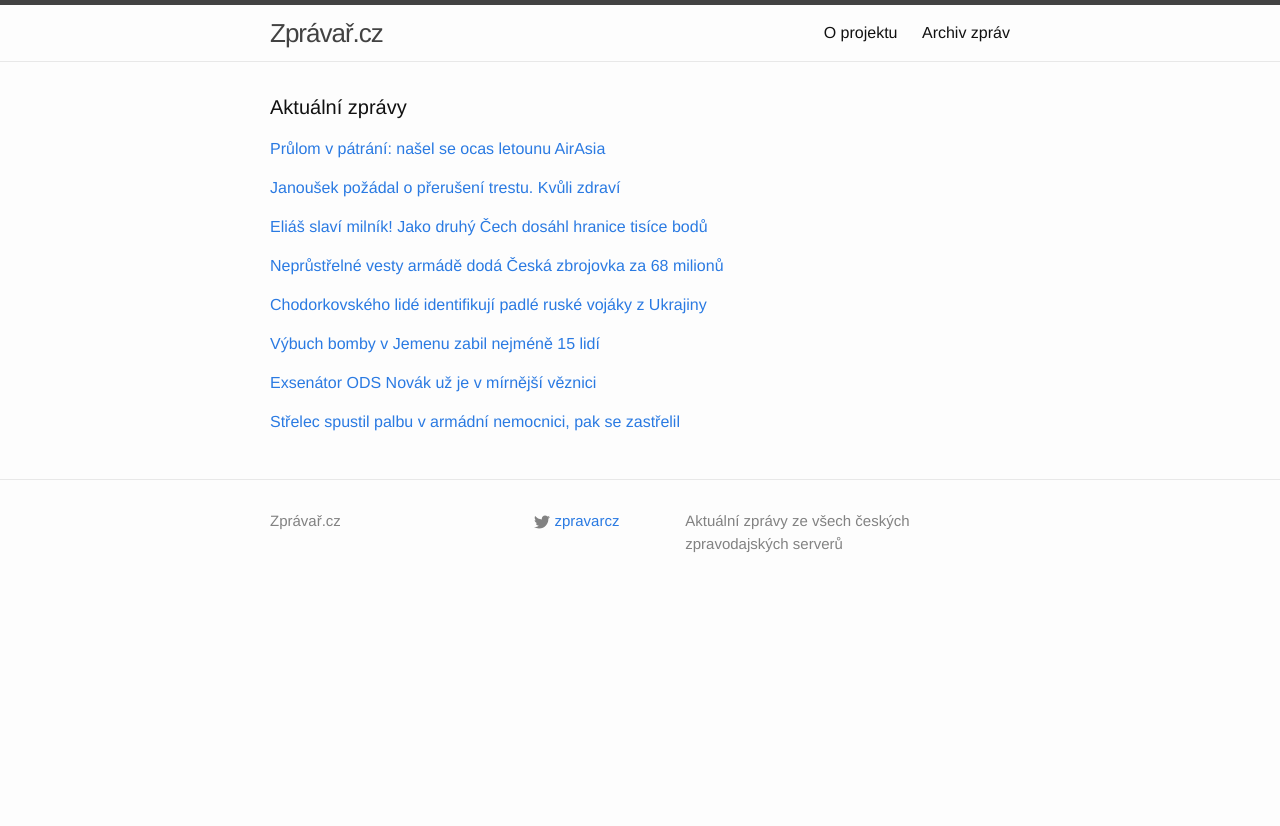
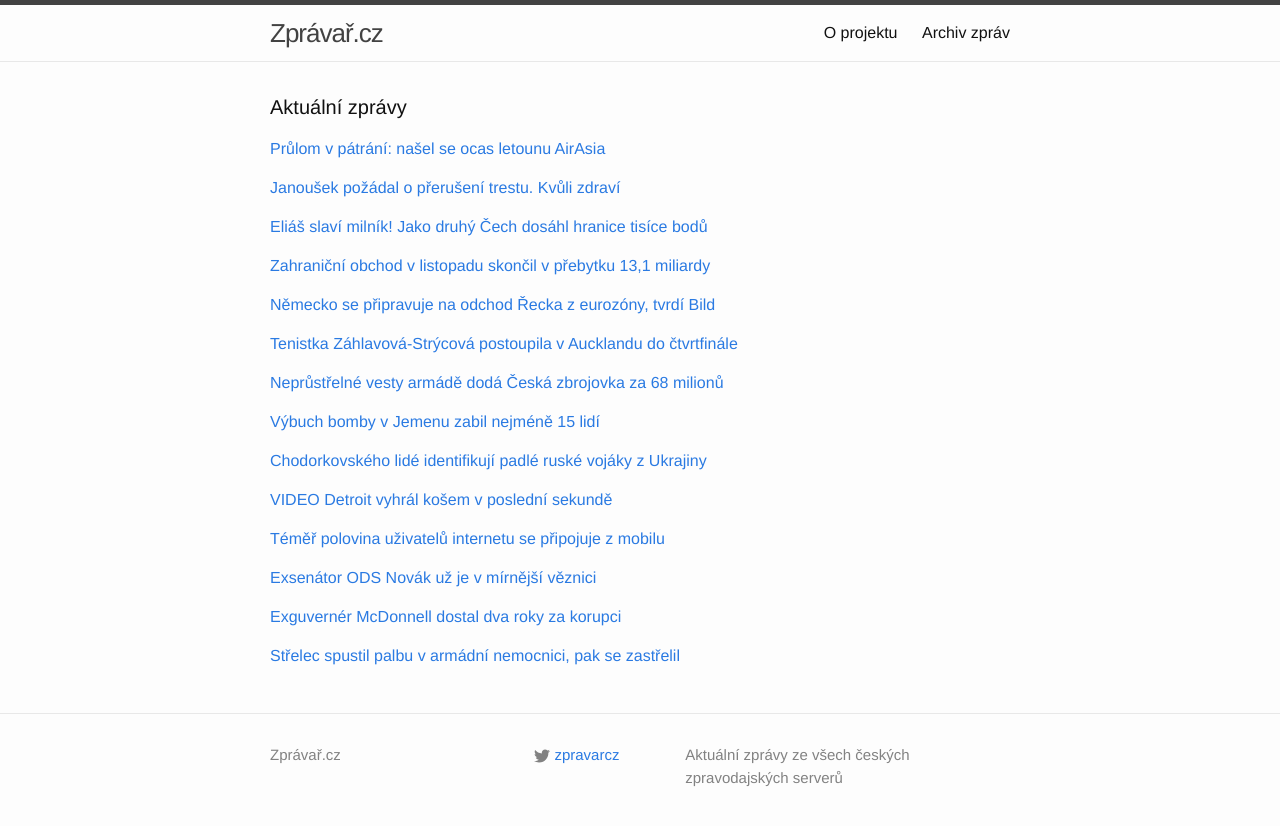
Before and after one commit to adliska/zpravar, a Jekyll site: the page built from index.html, in a window 1280 px wide. Shown: the top 826 px of the page. Built offline with Jekyll 4.4.1, drawn with Linux system fonts in a browser that asks for light colours.

Commit message:
zpravar news update

```diff
--- a/index.html
+++ b/index.html
@@ -44,39 +44,85 @@ layout: default
 <li><a href=http://sport.aktualne.cz/magicky-eliasuv-vecer-zaril-a-pokoril-hranici-1000-bodu/r~c163d926962c11e4ba57002590604f2e/>Magický Eliášův večer! Zářil a pokořil hranicí 1000 bodů - sport.aktualne.cz</a></li>
 <li><a href=http://www.sportovninoviny.cz/zpravy/elias-jako-druhy-cesky-hrac-zdolal-v-nhl-hranici-1000-bodu/1165755>Eliáš jako druhý český hráč zdolal v NHL hranici 1000 bodů - www.sportovninoviny.cz</a></li>
 </ul>
-</div><p><a href="javascript:;" onclick="toggle_visibility('zpravy3')">Neprůstřelné vesty armádě dodá Česká zbrojovka za 68 milionů</a></p>
+</div><p><a href="javascript:;" onclick="toggle_visibility('zpravy3')">Zahraniční obchod v listopadu skončil v přebytku 13,1 miliardy</a></p>
 <div id="zpravy3" style="display:none">
+<ul>
+<li><a href=http://www.novinky.cz/ekonomika/358038-zahranicni-obchod-v-listopadu-skoncil-v-prebytku-13-1-miliardy.html>Zahraniční obchod v listopadu skončil v přebytku 13,1 miliardy - www.novinky.cz</a></li>
+<li><a href=http://zpravy.e15.cz/burzy-a-trhy/makroekonomicka-data/prebytek-ceskeho-zahranicniho-obchodu-stoupl-na-13-miliard-1150683>Přebytek českého zahraničního obchodu stoupl na 13 miliard - zpravy.e15.cz</a></li>
+<li><a href=http://www.denik.cz/ekonomika/zahranicni-obchod-loni-v-listopadu-skoncil-v-prebytku-13-miliard-20150107.html>Zahraniční obchod loni v listopadu skončil v přebytku 13 miliard - www.denik.cz</a></li>
+<li><a href=http://zpravy.e15.cz/domaci/ekonomika/zahranicni-obchod-skoncil-v-prebytku-13-1-miliardy-2-1150683>Zahraniční obchod skončil v přebytku 13,1 miliardy - zpravy.e15.cz</a></li>
+<li><a href=http://byznys.ihned.cz/c1-63344760-vyvoz-i-dovoz-v-listopadu-mezirocne-rostl-prebytek-obchodu-byl-13-miliard>Vývoz i dovoz v listopadu meziročně rostl. Přebytek obchodu byl 13 miliard - byznys.ihned.cz</a></li>
+</ul>
+</div><p><a href="javascript:;" onclick="toggle_visibility('zpravy4')">Německo se připravuje na odchod Řecka z eurozóny, tvrdí Bild</a></p>
+<div id="zpravy4" style="display:none">
+<ul>
+<li><a href=http://zpravy.e15.cz/zahranicni/politika/nemecko-se-pripravuje-na-odchod-recka-z-eurozony-tvrdi-bild-1150678>Německo se připravuje na odchod Řecka z eurozóny, tvrdí Bild - zpravy.e15.cz</a></li>
+<li><a href=http://zpravy.e15.cz/zahranicni/ekonomika/nemecko-se-pripravuje-na-mozny-odchod-recka-z-eurozony-1150678>Německo se připravuje na možný odchod Řecka z eurozóny - zpravy.e15.cz</a></li>
+<li><a href=http://echo24.cz/a/wm9i9>Německo se chystá na odchod Řecka z eurozóny - echo24.cz</a></li>
+<li><a href=http://www.financninoviny.cz/zpravodajstvi/zpravy/bild-nemecko-se-pripravuje-na-mozny-odchod-recka-z-eurozony/1165797>Bild: Německo se připravuje na možný odchod Řecka z eurozóny - www.financninoviny.cz</a></li>
+</ul>
+</div><p><a href="javascript:;" onclick="toggle_visibility('zpravy5')">Tenistka Záhlavová-Strýcová postoupila v Aucklandu do čtvrtfinále</a></p>
+<div id="zpravy5" style="display:none">
+<ul>
+<li><a href=http://www.rozhlas.cz/_zprava/tenistka-zahlavovastrycova-postoupila-v-aucklandu-do-ctvrtfinale--1440521>Tenistka Záhlavová-Strýcová postoupila v Aucklandu do čtvrtfinále - www.rozhlas.cz</a></li>
+<li><a href=http://www.denik.cz/tenis/pliskova-vypadla-v-brisbane-ve-trech-setech-s-kudrjavcevovou-20150107.html>Plíšková v Brisbane vypadla, Záhlavová-Strýcová je v Aucklandu ve čtrvtfinále - www.denik.cz</a></li>
+<li><a href=http://sport.idnes.cz/tenis-turnaje-vysledky-zpravodajstvi-dhw-/tenis.aspx?c=A150107_073630_tenis_rou>Záhlavová-Strýcová je v Aucklandu ve čtvrtfinále, dvě Češky dohrály - sport.idnes.cz</a></li>
+<li><a href=http://sport.aktualne.cz/strycova-jde-v-aucklandu-do-ctvrtfinale-hradecka-konci/r~b907249e963711e49fc3002590604f2e/>Strýcová jde v Aucklandu do čtvrtfinále, Hradecká končí - sport.aktualne.cz</a></li>
+</ul>
+</div><p><a href="javascript:;" onclick="toggle_visibility('zpravy6')">Neprůstřelné vesty armádě dodá Česká zbrojovka za 68 milionů</a></p>
+<div id="zpravy6" style="display:none">
 <ul>
 <li><a href=http://zpravy.e15.cz/byznys/obchod-a-sluzby/neprustrelne-vesty-armade-doda-ceska-zbrojovka-za-68-milionu-1150676>Neprůstřelné vesty armádě dodá Česká zbrojovka za 68 milionů - zpravy.e15.cz</a></li>
 <li><a href=http://www.denik.cz/z_domova/neprustrelne-vesty-armade-doda-ceska-zbrojovka-za-68-milionu-20150107.html>Neprůstřelné vesty armádě dodá Česká zbrojovka za 68 milionů - www.denik.cz</a></li>
 <li><a href=http://zpravy.aktualne.cz/domaci/neprustrelne-vesty-armade-doda-ceska-zbrojovka-za-68-milionu/r~0710955e963711e486b9002590604f2e/>Neprůstřelné vesty armádě dodá Česká zbrojovka za 68 milionů - zpravy.aktualne.cz</a></li>
 <li><a href=http://www.ceskenoviny.cz/zpravy/zpravy/neprustrelne-vesty-armade-doda-ceska-zbrojovka-za-68-milionu/1165748>Neprůstřelné vesty armádě dodá Česká zbrojovka za 68 milionů - www.ceskenoviny.cz</a></li>
 </ul>
-</div><p><a href="javascript:;" onclick="toggle_visibility('zpravy4')">Chodorkovského lidé identifikují padlé ruské vojáky z Ukrajiny</a></p>
-<div id="zpravy4" style="display:none">
+</div><p><a href="javascript:;" onclick="toggle_visibility('zpravy7')">Výbuch bomby v Jemenu zabil nejméně 15 lidí</a></p>
+<div id="zpravy7" style="display:none">
+<ul>
+<li><a href=http://www.ceskenoviny.cz/zpravy/zpravy/vybuch-bomby-v-jemenu-zabil-nejmene-15-lidi/1165754>Výbuch bomby v Jemenu zabil nejméně 15 lidí - www.ceskenoviny.cz</a></li>
+<li><a href=http://zpravy.idnes.cz/pred-policejni-akademii-v-jemenu-vybuchlo-auto-fq7-/zahranicni.aspx?c=A150107_072413_zahranicni_wlk>Před policejní akademií v Jemenu vybuchlo auto, nejméně 15 mrtvých - zpravy.idnes.cz</a></li>
+<li><a href=http://zpravy.aktualne.cz/zahranici/pri-vybuchu-pred-akademii-v-jemenu-zahynuly-desitky-lidi/r~117961ba962d11e490f70025900fea04/>Při výbuchu před akademií v Jemenu zahynuly desítky lidí - zpravy.aktualne.cz</a></li>
+<li><a href=http://www.ceskenoviny.cz/zpravy/zpravy/vybuch-v-jemenu-si-zrejme-vyzadal-desitky-obeti/1165754>Výbuch v Jemenu si zřejmě vyžádal desítky obětí - www.ceskenoviny.cz</a></li>
+</ul>
+</div><p><a href="javascript:;" onclick="toggle_visibility('zpravy8')">Chodorkovského lidé identifikují padlé ruské vojáky z Ukrajiny</a></p>
+<div id="zpravy8" style="display:none">
 <ul>
 <li><a href=http://zpravy.idnes.cz/chodorkovskij-identifikace-obeti-ukrajina-rusko-fb1-/zahranicni.aspx?c=A150107_070025_zahranicni_wlk>Chodorkovského lidé identifikují padlé ruské vojáky z Ukrajiny - zpravy.idnes.cz</a></li>
 <li><a href=http://zpravy.e15.cz/zahranicni/udalosti/chodorkovskeho-lide-se-snazi-identifikovat-ruske-padle-z-ukrajiny-1150635>Chodorkovského lidé se snaží identifikovat ruské padlé z Ukrajiny - zpravy.e15.cz</a></li>
 <li><a href=http://www.novinky.cz/zahranicni/evropa/358027-chodorkovskeho-lide-se-snazi-identifikovat-ruske-padle-z-ukrajiny.html>Chodorkovského lidé se snaží identifikovat ruské padlé z Ukrajiny  - www.novinky.cz</a></li>
 <li><a href=http://www.ceskenoviny.cz/zpravy/zpravy/chodorkovskeho-lide-se-snazi-identifikovat-ruske-padle-z-ukrajiny/1165738>Chodorkovského lidé se snaží identifikovat ruské padlé z Ukrajiny - www.ceskenoviny.cz</a></li>
 </ul>
-</div><p><a href="javascript:;" onclick="toggle_visibility('zpravy5')">Výbuch bomby v Jemenu zabil nejméně 15 lidí</a></p>
-<div id="zpravy5" style="display:none">
+</div><p><a href="javascript:;" onclick="toggle_visibility('zpravy9')">VIDEO Detroit vyhrál košem v poslední sekundě</a></p>
+<div id="zpravy9" style="display:none">
 <ul>
-<li><a href=http://www.ceskenoviny.cz/zpravy/zpravy/vybuch-bomby-v-jemenu-zabil-nejmene-15-lidi/1165754>Výbuch bomby v Jemenu zabil nejméně 15 lidí - www.ceskenoviny.cz</a></li>
-<li><a href=http://zpravy.idnes.cz/pred-policejni-akademii-v-jemenu-vybuchlo-auto-fq7-/zahranicni.aspx?c=A150107_072413_zahranicni_wlk>Před policejní akademií v Jemenu vybuchlo auto, nejméně 15 mrtvých - zpravy.idnes.cz</a></li>
-<li><a href=http://zpravy.aktualne.cz/zahranici/pri-vybuchu-pred-akademii-v-jemenu-zahynuly-desitky-lidi/r~117961ba962d11e490f70025900fea04/>Při výbuchu před akademií v Jemenu zahynuly desítky lidí - zpravy.aktualne.cz</a></li>
-<li><a href=http://www.ceskenoviny.cz/zpravy/zpravy/vybuch-v-jemenu-si-zrejme-vyzadal-desitky-obeti/1165754>Výbuch v Jemenu si zřejmě vyžádal desítky obětí - www.ceskenoviny.cz</a></li>
+<li><a href=http://sport.aktualne.cz/video-detroit-vyhral-kosem-v-posledni-sekunde/r~fe523818964611e4a7d8002590604f2e/>VIDEO Detroit vyhrál košem v poslední sekundě - sport.aktualne.cz</a></li>
+<li><a href=http://www.sportovninoviny.cz/zpravy/basketbaliste-detroitu-vyhrali-v-nba-kosem-v-posledni-sekunde/1165811>Basketbalisté Detroitu vyhráli v NBA košem v poslední sekundě - www.sportovninoviny.cz</a></li>
+<li><a href=http://www.denik.cz/ostatni_sport/detroit-v-nba-urval-vitezstvi-kosem-v-posledni-vterine-zapasu-20150107.html>Detroit v NBA urval vítězství košem v poslední vteřině zápasu - www.denik.cz</a></li>
 </ul>
-</div><p><a href="javascript:;" onclick="toggle_visibility('zpravy6')">Exsenátor ODS Novák už je v mírnější věznici</a></p>
-<div id="zpravy6" style="display:none">
+</div><p><a href="javascript:;" onclick="toggle_visibility('zpravy10')">Téměř polovina uživatelů internetu se připojuje z mobilu</a></p>
+<div id="zpravy10" style="display:none">
+<ul>
+<li><a href=http://www.novinky.cz/internet-a-pc/357970-temer-polovina-uzivatelu-internetu-se-pripojuje-z-mobilu.html>Téměř polovina uživatelů internetu se připojuje z mobilu - www.novinky.cz</a></li>
+<li><a href=http://strategie.e15.cz/zpravy/polovina-pristupu-na-internet-je-z-mobilnich-zarizeni-1150535>Polovina přístupů na internet je z mobilních zařízení - strategie.e15.cz</a></li>
+<li><a href=http://www.lidovky.cz/z-mobilu-pristupuje-na-weby-uz-temer-polovina-uzivatelu-pe2-/media.aspx?c=A150106_143037_ln-media_sk>Z mobilů přistupuje na weby už téměř polovina uživatelů  - www.lidovky.cz</a></li>
+</ul>
+</div><p><a href="javascript:;" onclick="toggle_visibility('zpravy11')">Exsenátor ODS Novák už je v mírnější věznici</a></p>
+<div id="zpravy11" style="display:none">
 <ul>
 <li><a href=http://zpravy.e15.cz/domaci/udalosti/exsenator-ods-novak-uz-je-v-mirnejsi-veznici-1150674>Exsenátor ODS Novák už je v mírnější věznici - zpravy.e15.cz</a></li>
 <li><a href=http://usti.idnes.cz/prerazeni-alexandra-novaka-do-mirnejsiho-vezeni-fub-/usti-zpravy.aspx?c=A150106_162033_usti-zpravy_alh>Exsenátor Novák šel do mírnějšího vězení, má větší šanci na propuštění - usti.idnes.cz</a></li>
 <li><a href=http://www.denik.cz/z_domova/byvaly-senator-ods-alexandr-novak-byl-premisten-do-mirnejsi-veznice-20150107.html>Bývalý senátor ODS Alexandr Novák byl přemístěn do mírnější věznice - www.denik.cz</a></li>
 </ul>
-</div><p><a href="javascript:;" onclick="toggle_visibility('zpravy7')">Střelec spustil palbu v armádní nemocnici, pak se zastřelil</a></p>
-<div id="zpravy7" style="display:none">
+</div><p><a href="javascript:;" onclick="toggle_visibility('zpravy12')">Exguvernér McDonnell dostal dva roky za korupci</a></p>
+<div id="zpravy12" style="display:none">
+<ul>
+<li><a href=http://www.tyden.cz/rubriky/zahranici/amerika/exguverner-mcdonnell-dostal-dva-roky-za-korupci_329297.html>Exguvernér McDonnell dostal dva roky za korupci - www.tyden.cz</a></li>
+<li><a href=http://www.tyden.cz/rubriky/zahranici/amerika/exguverner-virginie-mcdonnell-dostal-dva-roky-za-korupci_329297.html>Exguvernér Virginie McDonnell dostal dva roky za korupci - www.tyden.cz</a></li>
+<li><a href=http://www.rozhlas.cz/_zprava/byvaly-guverner-statu-virginie-pujde-za-korupci-na-dva-roky-do-vezeni--1440468>Bývalý guvernér státu Virginie půjde za korupci na dva roky do vězení - www.rozhlas.cz</a></li>
+</ul>
+</div><p><a href="javascript:;" onclick="toggle_visibility('zpravy13')">Střelec spustil palbu v armádní nemocnici, pak se zastřelil</a></p>
+<div id="zpravy13" style="display:none">
 <ul>
 <li><a href=http://zpravy.aktualne.cz/zahranici/strelec-spustil-palbu-v-armadni-nemocnici-pak-se-zastrelil/r~0f87d980962e11e49f60002590604f2e/>Střelec spustil palbu v armádní nemocnici, pak se zastřelil - zpravy.aktualne.cz</a></li>
 <li><a href=http://www.novinky.cz/zahranicni/amerika/358026-strelec-spustil-palbu-v-armadni-nemocnici-pak-se-zabil.html>Střelec spustil palbu v armádní nemocnici, pak se zabil  - www.novinky.cz</a></li>
```
